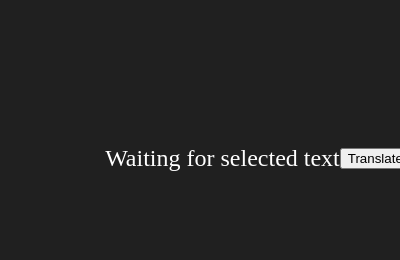
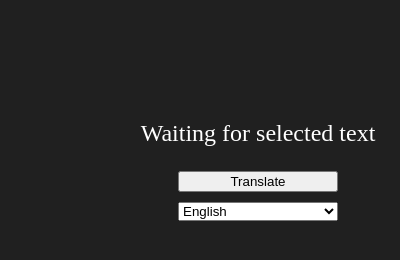
Before and after one commit to cyhap01/chrome_extension, a browser extension: page popup.html in a window 400 px wide. Shown: the top 260 px of the page. Drawn offline with Linux system fonts and the light colour scheme.

Commit message:
Chrome Extension NATIVE Final

```diff
--- a/popup.html
+++ b/popup.html
@@ -8,7 +8,17 @@
   </head>
   <body>
     <p id="capturedText">Waiting for selected text</p>
+    <div>
     <button class="button-translate">Translate</button>
+
+    <select>
+      <option value="English">English</option>
+      <option value="Spanish">Spanish</option>
+      <option value="French">French</option>
+      <option value="Mandarin">Mandarin</option>
+      <option value="Burmese">Burmese</option>
+    </select>
+    </div>
 
     </body>
     <script src="popup.js"></script>
--- a/popup.js
+++ b/popup.js
@@ -13,3 +13,8 @@ chrome.storage.local.get(['selectedText'], (result) => {
     capturedText.innerText = `Testing this text area: ${result.selectedText}`;
   }
 });
+
+
+//fetch('url') // api for the get request
+// .then(response => response.json()) //PROMISES
+// .then(data => console.log(data));
--- a/style.css
+++ b/style.css
@@ -1,6 +1,7 @@
 body {
   background: #202020;
   color: white;
+  flex-direction: column;
   display: flex;
   align-items: center;
   justify-content: center;
@@ -8,3 +9,12 @@ body {
   width: 500px;
   height: 300px;
 }
+button {
+  width: 10rem;
+}
+
+div {
+  display: flex;
+  flex-direction: column;
+  gap: 10px;
+}
```
Also changed, not shown: script.js (+29 -9 lines).
